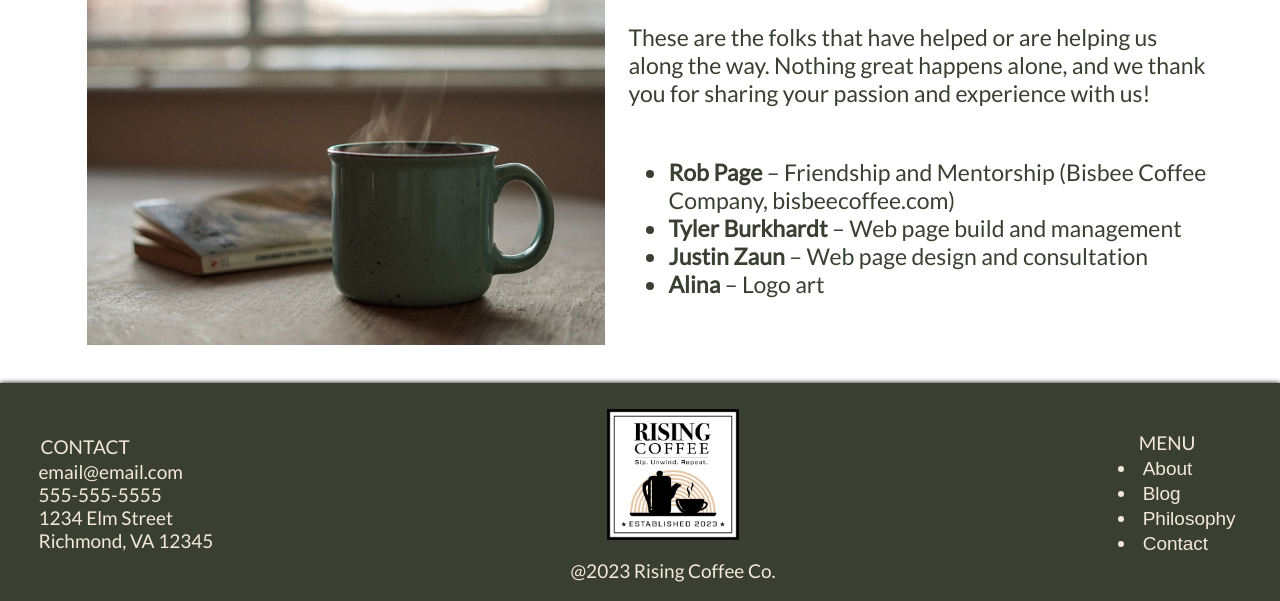
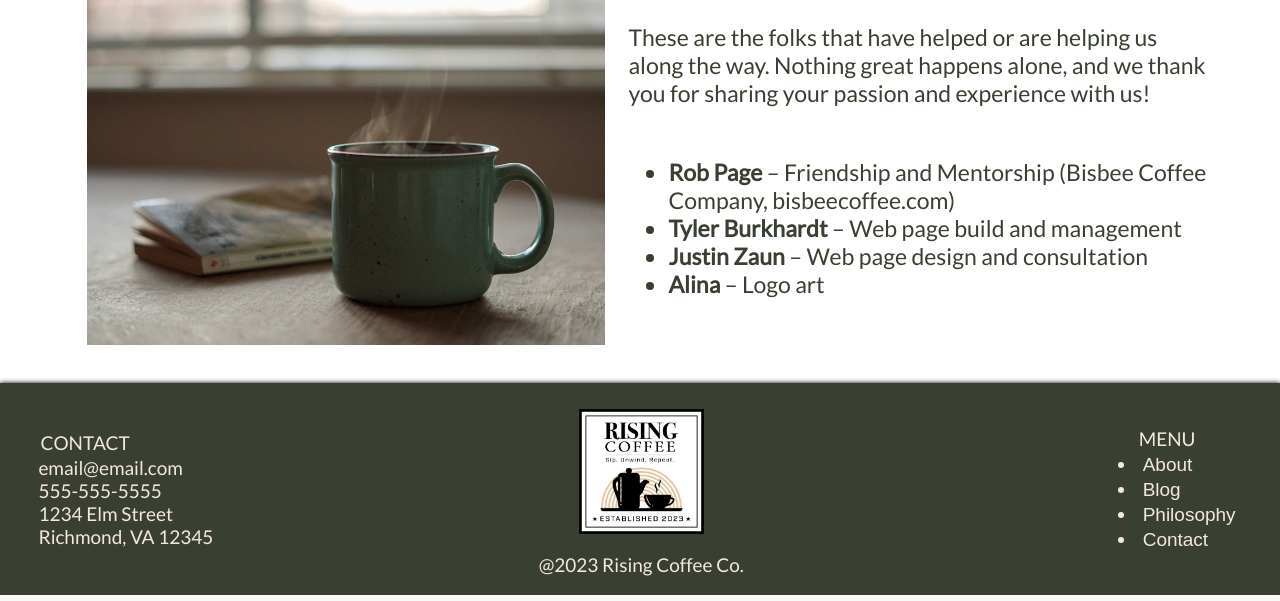
Before and after one commit to tjburk/Rising-Coffee, a Django app: page / in a window 1280 px wide. Shown: the part 2810-3411 px from the top of the page. Run offline with Django 4.2, Linux system fonts and the light colour scheme.

Commit message:
changed footer

```diff
--- a/rising_coffee/static/style/footerStyle.css
+++ b/rising_coffee/static/style/footerStyle.css
@@ -46,7 +46,7 @@
     justify-content: center;
     align-items: left;
     margin-right: 3%;
-    margin-left: 6%;
+    margin-left: 10%;
 }
 
 #footer_menu ul {
```
